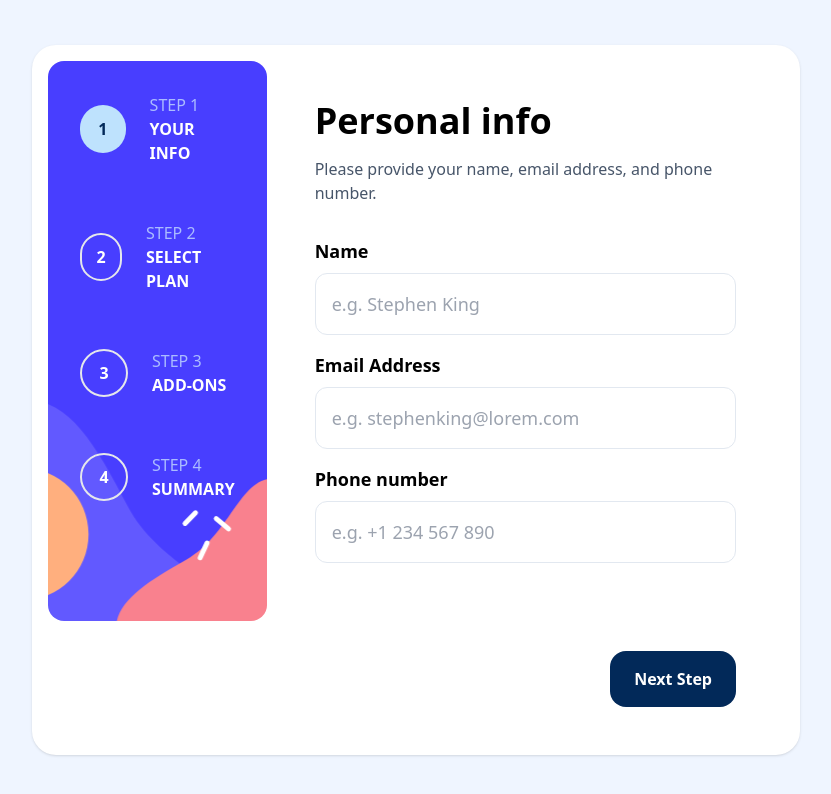
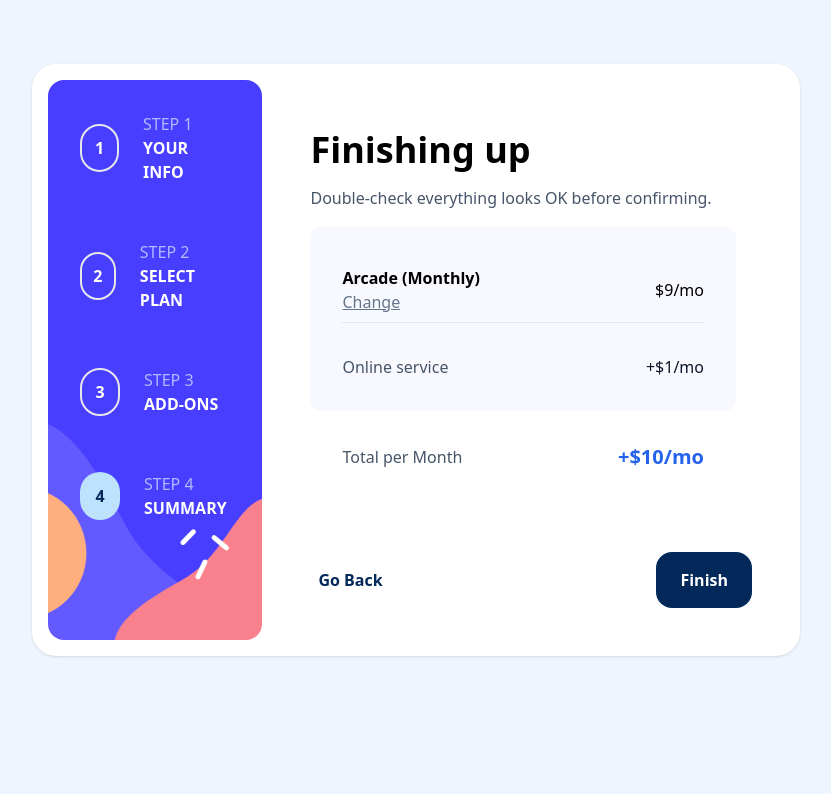
Before and after one commit to ReconfortDev/Multi-Step-Form, an Angular app: page / in a window 1280 px wide. Shown: the top 794 px of the page, without its empty margins (224-1055 px from the left). Built offline with nearby package versions, Linux system fonts and the light colour scheme.

Commit message:
finish project

```diff
--- a/src/app/app.component.html
+++ b/src/app/app.component.html
@@ -1,9 +1,9 @@
-<div class="bg-[#EFF5FF] min-h-screen min-w-screen flex justify-start md:justify-center md:items-center items-start">
+<div class="bg-[#EFF5FF] min-h-screen min-w-screen flex justify-start md:justify-center md:items-center items-start pb-20">
     <div class="bg-[#EFF5FF] md:bg-white md:p-4 w-[100%] md:w-[80%] lg:w-[70%] xl:w-[60%] rounded-3xl md:shadow flex flex-col lg:flex-row">
-        <div class="bg-sm-background lg:bg-lg-background rounded-none md:rounded-t-2xl  lg:rounded-2xl p-4 pb-32 w-[100%] lg:w-[40%] lg:h-[70vh] bg-no-repeat bg-bottom bg-cover flex flex-row justify-center lg:flex-col lg:justify-start gap-6">
-            <li class="flex items-center gap-6 group p-4 rounded-lg" *ngFor="let step of [1, 2, 3, 4]" (click)="currentStep = step">
-                <div class="w-12 h-12 border-2 group-hover:border-transparent rounded-full flex justify-center items-center font-bold text-white group-hover:bg-[#BEE2FD] group-hover:text-[#022959]"
-                     [ngClass]="{'bg-[#BEE2FD] !text-[#022959] border-transparent': currentStep === step}">
+        <div class="bg-sm-background lg:bg-lg-background rounded-none md:rounded-t-2xl  lg:rounded-2xl p-4 pb-32 w-[100%] lg:w-[40%] lg:h-[70vh] bg-no-repeat bg-bottom bg-cover flex flex-row justify-center lg:flex-col lg:justify-start gap-0 md:gap-6">
+            <li class="flex items-center gap-6 group p-2 md:p-4 rounded-lg" *ngFor="let step of [1, 2, 3, 4]">
+                <div class="w-10 h-10 md:h-12 border-2 group-hover:border-transparent rounded-full flex justify-center items-center font-bold text-white group-hover:bg-[#BEE2FD] group-hover:text-[#022959]"
+                     [ngClass]="{'bg-[#BEE2FD] !text-[#022959] border-transparent': currentStep === step || (currentStep === 5 && step === 4) }">
                     {{ step }}
                 </div>
                 <div class="hidden lg:block">
@@ -27,12 +27,12 @@
                 <app-summary *ngIf="currentStep === 4" [changePlan]="changePlan" [plans]="plans" [addons]="addons"/>
                 <app-finish *ngIf="currentStep === 5"/>
             </div>
-            <div class="w-full absolute bottom-0 left-0 bg-white p-4 md:relative flex justify-between mt-4 xl:mt-8 px-8"
+            <div class="w-full fixed bottom-0 left-0 bg-white p-2 md:p-4 md:relative flex justify-between mt-4 xl:mt-8 px-8"
                  [ngClass]="{'hidden': currentStep === 5}">
-                <button class="p-4 px-6 rounded-2xl font-semibold text-[#022959] mr-auto cursor-pointer activated"
+                <button class="p-3 md:p-4 px-5 md:px-6 rounded-2xl font-semibold text-[#022959] mr-auto cursor-pointer activated"
                         (click)="goToPreviousStep()" [ngClass]="{'hidden': currentStep === 1}">Go Back
                 </button>
-                <button class="p-4 px-6 bg-[#022959] rounded-2xl font-semibold text-white ml-auto cursor-pointer activated"
+                <button class="p-3 md:p-4 px-5 md:px-6 bg-[#022959] rounded-2xl font-semibold text-white ml-auto cursor-pointer activated"
                         (click)="goToNextStep()" [disabled]="currentStep === 5">
                     {{ currentStep === 4 ? 'Finish' : 'Next Step' }}
                 </button>
--- a/src/app/app.component.ts
+++ b/src/app/app.component.ts
@@ -17,7 +17,7 @@ import {BehaviorSubject} from "rxjs";
   templateUrl: './app.component.html',
 })
 export class AppComponent {
-  currentStep: number = 1;
+  currentStep: number = 4;
   personalInfoForm: FormGroup;
 
   plans: PLAN[] = [
--- a/src/app/components/addons/addons.component.html
+++ b/src/app/components/addons/addons.component.html
@@ -1,17 +1,17 @@
 <div class="w-full h-full flex flex-col gap-4">
-    <h1 class="text-4xl font-bold">Pick add-ons</h1>
+    <h1 class="text-3xl md:text-4xl font-bold">Pick add-ons</h1>
     <p class="text-slate-600">Add-ons help enhance your gaming experience.</p>
     <div class="grid grid-cols-1 gap-6">
         <div *ngFor="let addon of addons"
-             class="rounded-xl bg-[#F8F9FF] p-4 px-8 flex items-center gap-8 border-2"
+             class="rounded-xl bg-[#F8F9FF] p-2 py-4 md:p-4 md:px-8 flex items-center gap-2 md:gap-8 border-2"
              [class.border-[#483EFF]]="addon.selected"
              (click)="toggleAddon(addon)">
-            <input type="checkbox" class="w-6 h-6 rounded-xl outline-none" [checked]="addon.selected" />
+            <input type="checkbox" class="w-4 h-4 rounded-xl outline-none" [checked]="addon.selected" />
             <div class="flex flex-col gap-1 w-full">
-                <h1 class="font-semibold text-lg">{{ addon.name }}</h1>
-                <p class="text-gray-400 font-semibold">{{ addon.description }}</p>
+                <h1 class="font-semibold text-base md:text-lg">{{ addon.name }}</h1>
+                <p class="text-gray-400 text-sm md:text-base font-semibold">{{ addon.description }}</p>
             </div>
-            <p class="text-[#483EFF]">+${{ addon.price }}/mo</p>
+            <p class="text-[#483EFF] font-semibold text-sm md:text-base">+${{ addon.price }}/mo</p>
         </div>
     </div>
 </div>
--- a/src/app/components/finish/finish.component.html
+++ b/src/app/components/finish/finish.component.html
@@ -3,5 +3,4 @@
     <h1 class="text-4xl font-bold">Thank you!</h1>
     <p class="text-slate-600 w-full md:w-[80%] lg:w-[70%]">Thanks for confirming your subscription! We hope you have fun using our platform. If you
         ever need support, please feel free to email us at support&#64;loremgaming.com.</p>
-
 </div>
--- a/src/app/components/personal-info/personal-info.component.html
+++ b/src/app/components/personal-info/personal-info.component.html
@@ -1,39 +1,39 @@
 <div class="w-full h-full flex flex-col gap-4">
-    <h1 class="text-4xl font-bold">Personal info</h1>
+    <h1 class="text-3xl md:text-4xl font-bold">Personal info</h1>
     <p class="text-slate-600">Please provide your name, email address, and phone number.</p>
     <form [formGroup]="personalInfoForm" class="py-4 flex flex-col gap-4">
         <div class="w-full flex flex-col gap-2">
             <div class="w-full flex items-center justify-between">
-                <label for="name" class="text-lg font-semibold">Name</label>
+                <label for="name" class="text-base md:text-lg font-semibold">Name</label>
                 <div *ngIf="personalInfoForm.get('name')?.invalid && personalInfoForm.get('name')?.touched"
-                     class="text-red-600">
+                     class="text-base md:text-lg text-red-600">
                     Name is required.
                 </div>
             </div>
             <input type="text" placeholder="e.g. Stephen King" id="name" formControlName="name"
-                   class="p-4 bg-transparent border border-slate-200 rounded-xl text-lg font-medium outline-2 outline-[#483EFF] ring-none"/>
+                   class="p-4 bg-transparent border border-slate-200 rounded-xl text-base md:text-lg font-medium outline-2 outline-[#483EFF] ring-none"/>
         </div>
         <div class="w-full flex flex-col gap-2">
             <div class="w-full flex items-center justify-between">
-                <label for="email" class="text-lg font-semibold">Email Address</label>
+                <label for="email" class="text-base md:text-lg font-semibold">Email Address</label>
                 <div *ngIf="personalInfoForm.get('email')?.invalid && personalInfoForm.get('email')?.touched"
-                     class="text-red-600">
+                     class="text-base md:text-lg text-red-600">
                     Email is required.
                 </div>
             </div>
             <input type="text" placeholder="e.g. stephenking@lorem.com" id="email" formControlName="email"
-                   class="p-4 bg-transparent border border-slate-200 rounded-xl text-lg font-medium outline-2 outline-[#483EFF] ring-none"/>
+                   class="p-4 bg-transparent border border-slate-200 rounded-xl text-base md:text-lg font-medium outline-2 outline-[#483EFF] ring-none"/>
         </div>
         <div class="w-full flex flex-col gap-2">
             <div class="w-full flex items-center justify-between">
-                <label for="phone" class="text-lg font-semibold">Phone number</label>
+                <label for="phone" class="text-base md:text-lg font-semibold">Phone number</label>
                 <div *ngIf="personalInfoForm.get('phone')?.invalid && personalInfoForm.get('phone')?.touched"
-                     class="text-red-600">
+                     class="text-red-600 text-base md:text-lg">
                     Phone is required.
                 </div>
             </div>
             <input type="text" placeholder="e.g. +1 234 567 890" id="phone" formControlName="phone"
-                   class="p-4 bg-transparent border border-slate-200 rounded-xl text-lg font-medium outline-2 outline-[#483EFF] ring-none"/>
+                   class="p-4 bg-transparent border border-slate-200 rounded-xl text-base md:text-lg font-medium outline-2 outline-[#483EFF] ring-none"/>
         </div>
     </form>
 </div>
--- a/src/app/components/plan/plan.component.html
+++ b/src/app/components/plan/plan.component.html
@@ -1,5 +1,5 @@
 <div class="w-full h-full flex flex-col gap-4">
-    <h1 class="text-4xl font-bold">Select your Plan</h1>
+    <h1 class="text-3xl md:text-4xl font-bold">Select your Plan</h1>
     <p class="text-slate-600">You have the option of monthly or yearly billing.</p>
     <div class="grid grid-cols-1 lg:grid-cols-3 gap-6">
         <div *ngFor="let plan of plans"
--- a/src/app/components/summary/summary.component.html
+++ b/src/app/components/summary/summary.component.html
@@ -1,7 +1,7 @@
 <div class="w-full h-full flex flex-col gap-4">
-    <h1 class="text-4xl font-bold">Finishing up</h1>
+    <h1 class="text-3xl md:text-4xl font-bold">Finishing up</h1>
     <p class="text-slate-600">Double-check everything looks OK before confirming.</p>
-    <div class="bg-[#F8F9FF] p-8 rounded-xl grid grid-cols-1 gap-8">
+    <div class="bg-[#F8F9FF] p-4 md:p-8 rounded-xl grid grid-cols-1 gap-8">
         <div class="border-b border-9699AA py-2 flex justify-between items-center">
             <div>
                 <h1 class="font-bold">{{ getActivePlan()?.name }} (Monthly)</h1>
@@ -15,7 +15,7 @@
         </div>
     </div>
 
-    <div class="w-full flex justify-between items-center px-8">
+    <div class="w-full flex justify-between items-center md:px-8 mt-4">
         <p class="text-slate-600">Total per Month</p>
         <p class="text-blue-600 text-xl font-black">+${{ getTotal() }}/mo</p>
     </div>
```
